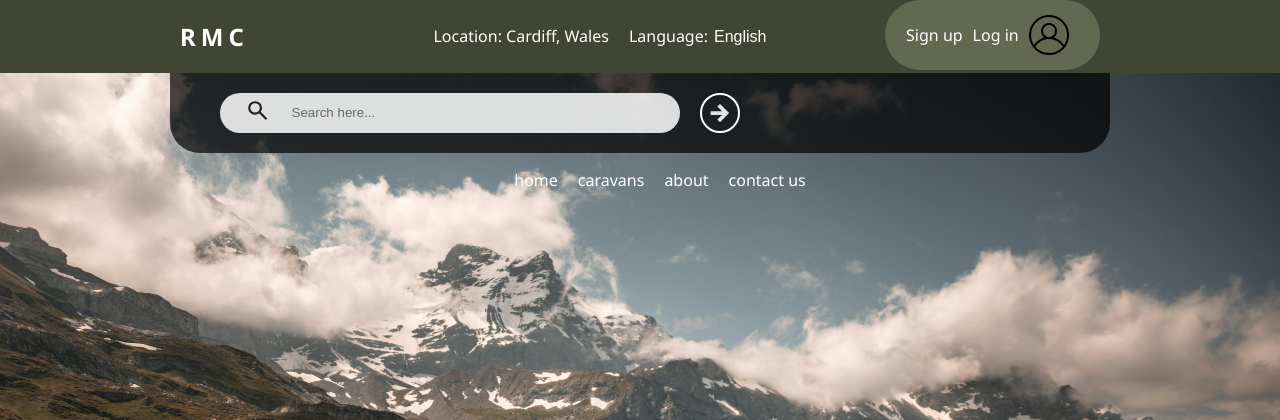
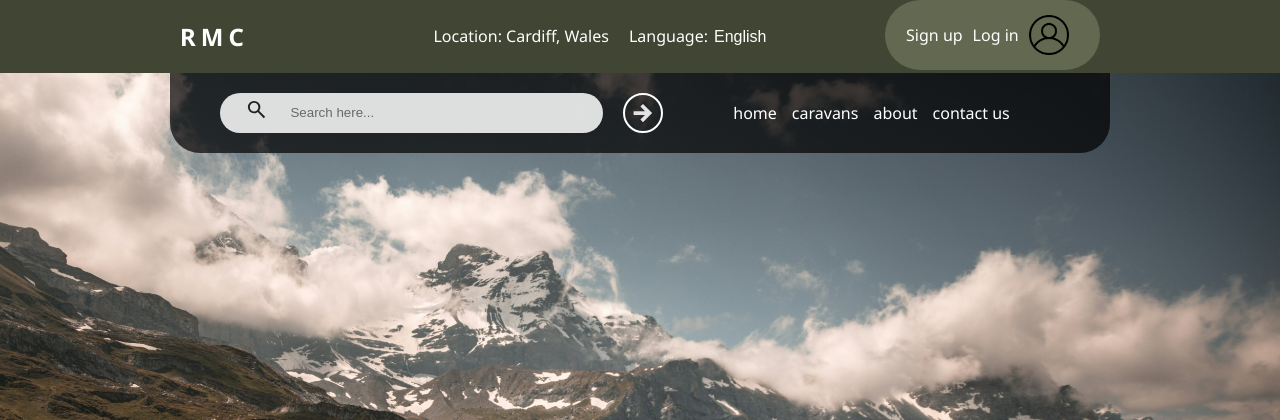
Before and after one commit to craiganthonylewis/Rent_My_Caravan, a PHP site: page /header.php in a window 1280 px wide. Shown: the top 420 px of the page. Run offline with PHP 8.4, Linux system fonts and the light colour scheme.

Commit message:
Index/HomePage, Header, Nav and Footer
Signed-off-by: craiganthonylewis <craiganthonylewis@outlook.com>

```diff
--- a/css/navigation.css
+++ b/css/navigation.css
@@ -2,7 +2,7 @@
 /* Navigation*/
 
 #navigation_container {
-    width: 80%;
+    width: 100%;
     height: 80px;
     background-color: rgba(0, 0, 0, 0.7);
     border-bottom-left-radius: 30px;
@@ -17,8 +17,7 @@
     display: flex;
     text-decoration: none;
     list-style: none;
-    gap: 20px;
-    justify-content: center;
+    gap: 15px;
 }
 
 #nav_links a{
@@ -48,15 +47,13 @@
 }
 
 #search_bar_nav{
+    background-color: #333333;
     width: 100%;
     height: auto;
     display: flex;
     align-items: center;
     opacity: 85%;
-    border-bottom-right-radius: 40px;
-    border-bottom-left-radius: 40px;
     background-color: white;
-    height: 40px;
     border-radius: 90px;
     margin: 40px 0 40px 40px;
 }
--- a/navigation.php
+++ b/navigation.php
@@ -16,18 +16,16 @@
     <nav>
         <div class="container_960">
             <div class="column_12" id="navigation_container">
-                <div class="column_6" id="search_bar_nav">
+                <div class="column_5" id="search_bar_nav">
                     <div id="search_bar_nav_icon"></div>
                     <label>
                         <input type="search" placeholder="Search here...">
                     </label>
                 </div>
+
                 <button id="search_button"></button>
-            </div>
-        </div>
 
-
-                <div class = "column_6" id = "nav_links">
+                <div class = "column_5" id = "nav_links">
                     <ul>
                         <li class = "nav_link" id = "home_link"><a href="index.php">home</a></li>
                         <li class = "nav_link" id = "about_link"><a href="index.php">caravans</a></li>
@@ -36,6 +34,8 @@
                     </ul>
                 </div>
 
+            </div>
+        </div>
 
     </nav>
 
```
Lines whose indentation alone changed are shown as unchanged.
